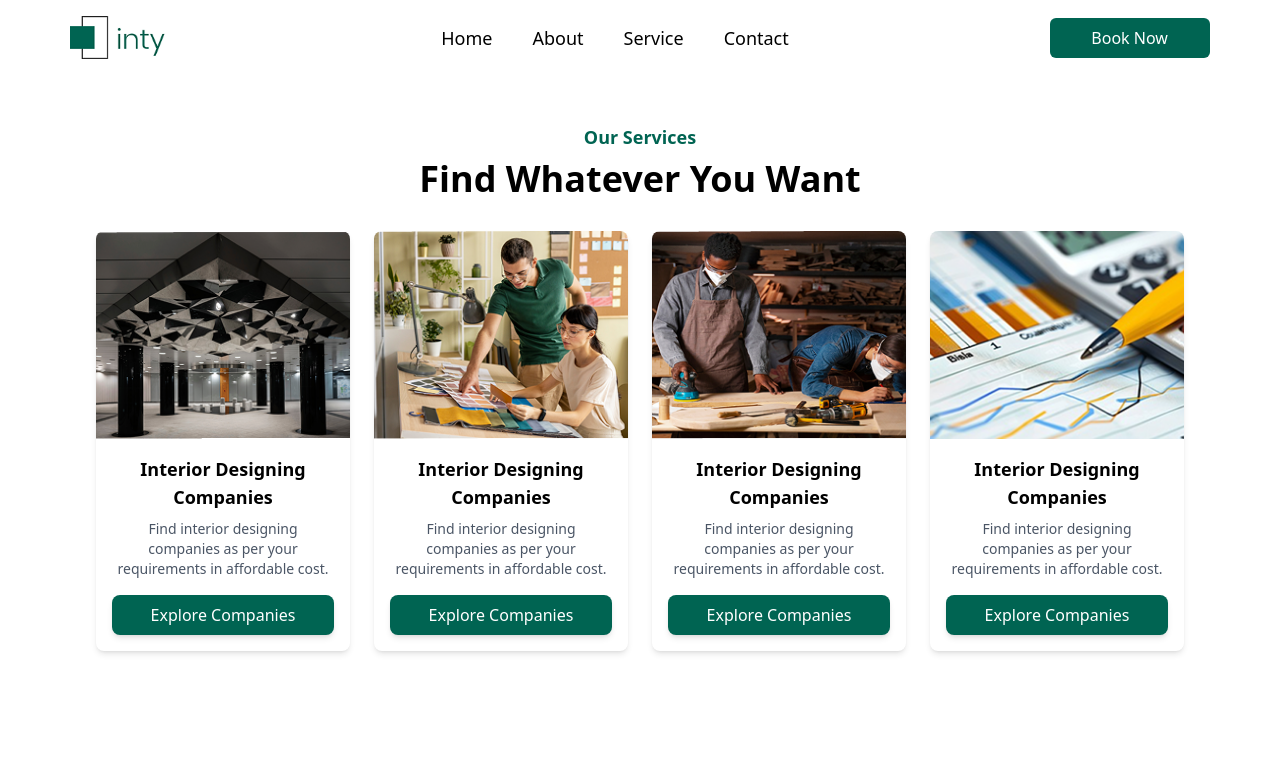
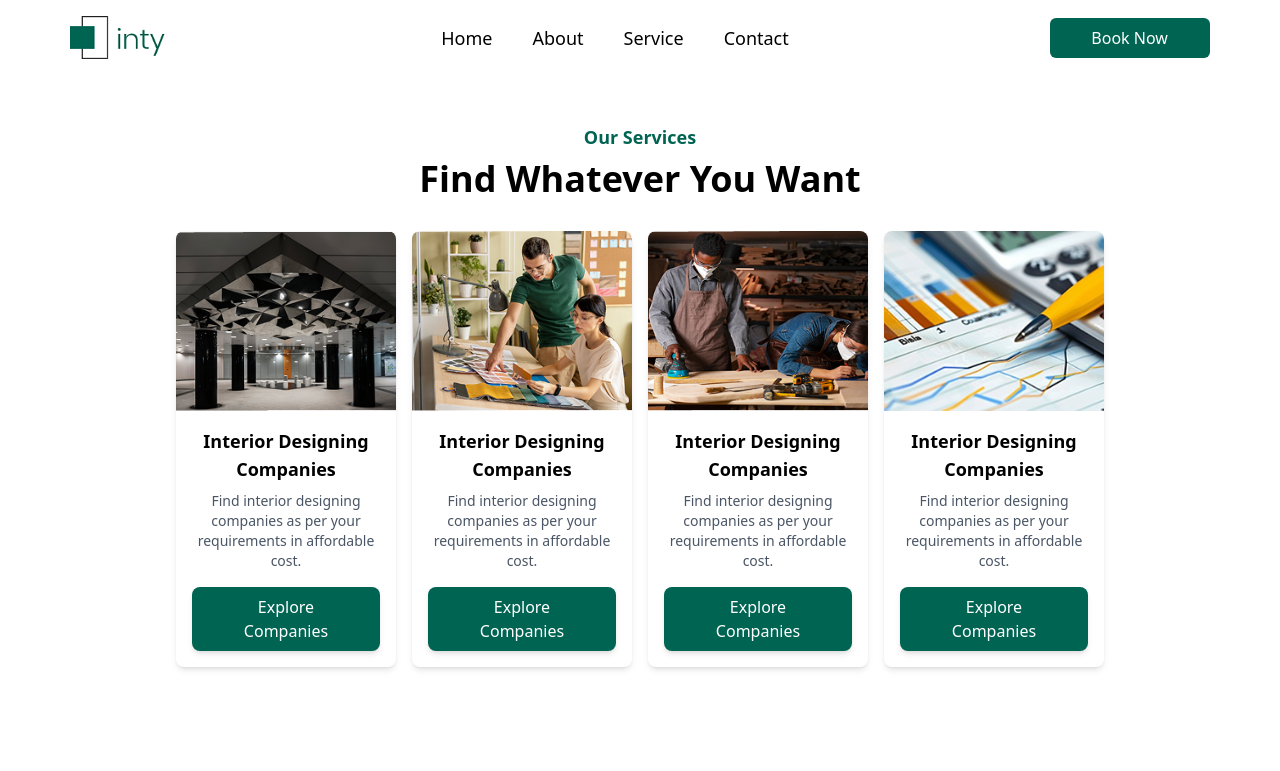
Before and after one commit to saiyam0211/inty-frontend, a React (Vite) app: page / in a window 1280 px wide. Shown: the top 771 px of the page. Built offline with nearby package versions, Linux system fonts and the light colour scheme.

Commit message:
remove spaces and add animations

```diff
--- a/src/components/Search/Search.jsx
+++ b/src/components/Search/Search.jsx
@@ -2,9 +2,9 @@ import React from 'react'
 
 const Search = () => {
   return (
-    <section className="py-5 mb-15 px-6 md:px-12 lg:px-24 text-center flex justify-center items-center  mb-12" >
+    <section className="py-5  px-6 md:px-12 lg:px-24 text-center flex justify-center items-center  mb-15" >
 
-<div class="w-full max-w-6xl px-4 text-center">
+<div class="w-full max-w-6xl px-4 text-center"  data-aos="fade-up">
         <h2 class="text-lg md:text-xl font-semibold text-[#006452] mb-4">
             We help you find and compare the best interior companies, designers and carpenters
         </h2>
--- a/src/components/Services/Services.jsx
+++ b/src/components/Services/Services.jsx
@@ -29,12 +29,12 @@ const Services = () => {
     <section className="py-12 px-6 md:px-12 lg:px-24 text-center  mb-12" >
       <h3 className="text-[#006452] text-lg font-semibold">Our Services</h3>
       <h2 className="text-3xl md:text-4xl font-bold mt-2">Find Whatever You Want</h2>
-      <div className="grid grid-cols-1 sm:grid-cols-2 lg:grid-cols-4 gap-6 mt-8">
+      <div className="grid grid-cols-1 px-20 sm:grid-cols-2 lg:grid-cols-4 gap-4 mt-8">
         {services.map((service, index) => (
           <div key={index} className="bg-white shadow-md rounded-lg overflow-hidden"  data-aos="fade-up">
-            <img src={service.image} alt={service.title} className="w-full h-52 object-cover" />
+            <img src={service.image} alt={service.title} className="w-full h-45 object-cover" />
             <div className="p-4">
-              <h3 className="text-lg font-semibold">{service.title}</h3>
+              <h3 className="text-lg font-semibold ">{service.title}</h3>
               <p className="text-gray-600 text-sm mt-2">{service.description}</p>
               <button className="mt-4 px-6 py-2 bg-[#006452] text-white rounded-lg shadow-md hover:bg-[#005552] w-full">
                 Explore Companies
```
